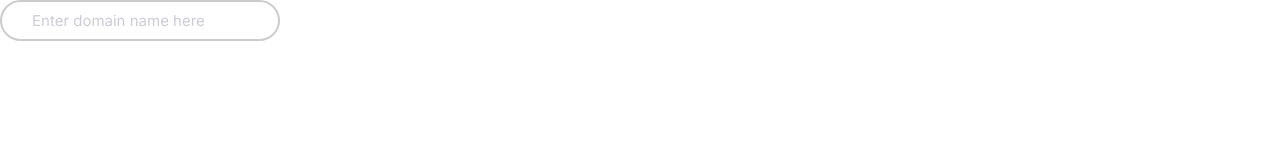
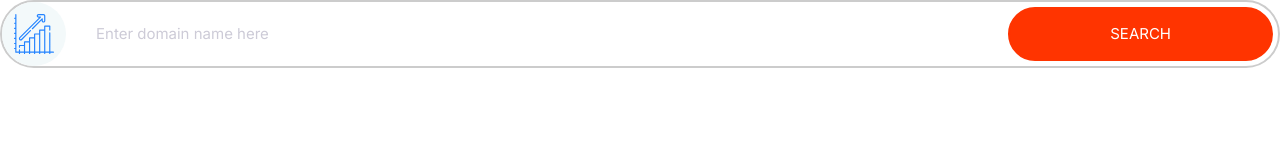
Before and after one commit to abdullaalsabti/Project-1-AASH, a plain HTML site: page index.html in a window 1280 px wide. Drawn offline with Linux system fonts and the light colour scheme.

Commit message:
input with icons and buttons

```diff
--- a/CSS/styles.css
+++ b/CSS/styles.css
@@ -217,6 +217,19 @@ a{
     color: var(--heading-color);
     /*this changes color of input text*/
 }
+.input-group{
+    border: 2px solid #ccc;
+    border-radius: 35px;
+    display: flex;
+
+}
+.input-group .input{
+    border: none;
+    flex-grow: 1;
+}
+.input-group .button{
+    margin: 0.5rem 0.5rem;
+}
 ::placeholder{
     color: #cdcbd7;
 }
--- a/index.html
+++ b/index.html
@@ -6,6 +6,7 @@
     <meta name="viewport" content="width=device-width, initial-scale=1.0" />
     <link rel="stylesheet" href="/CSS/styles.css" />
     <link rel="stylesheet" href="/CSS/normalize.css" />
+    <link rel="stylesheet" href="/images/sprite.svg">
     <link rel="preconnect" href="https://fonts.googleapis.com" />
     <link rel="preconnect" href="https://fonts.gstatic.com" crossorigin />
     <link
@@ -15,6 +16,18 @@
     <title>Sabtify</title>
   </head>
   <body>
-    <input type="text" class="input" placeholder="Enter domain name here">
+    <div class="input-group">
+      <span class="icon-container">
+        <svg class="icon icon--primary">
+            <use xlink:href="/images/sprite.svg#growth"></use>
+      </span>
+      <input
+        type="text"
+        class="input"
+        placeholder="Enter domain name here"
+        maxlength="100"
+      />
+      <button class="button button--accent">Search</button>
+    </div>
   </body>
 </html>
```
Also changed, not shown: Components/inputs.html (+23 -1 lines).
